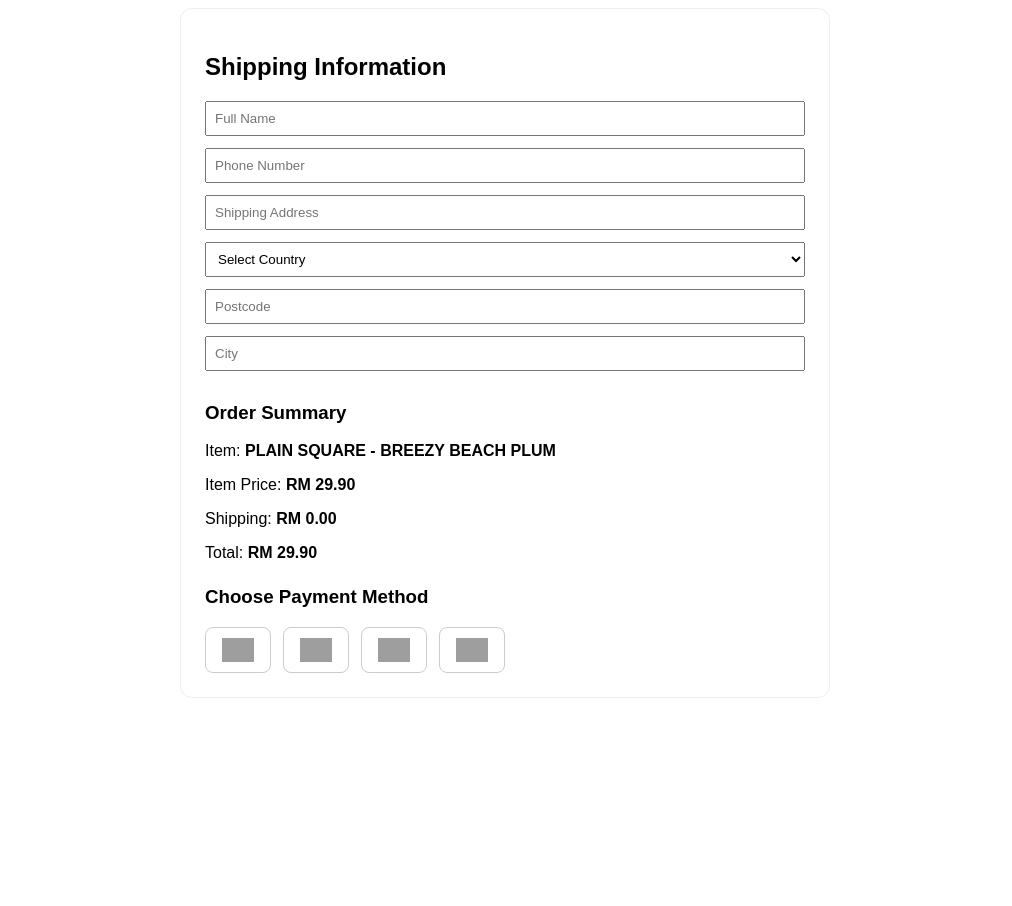
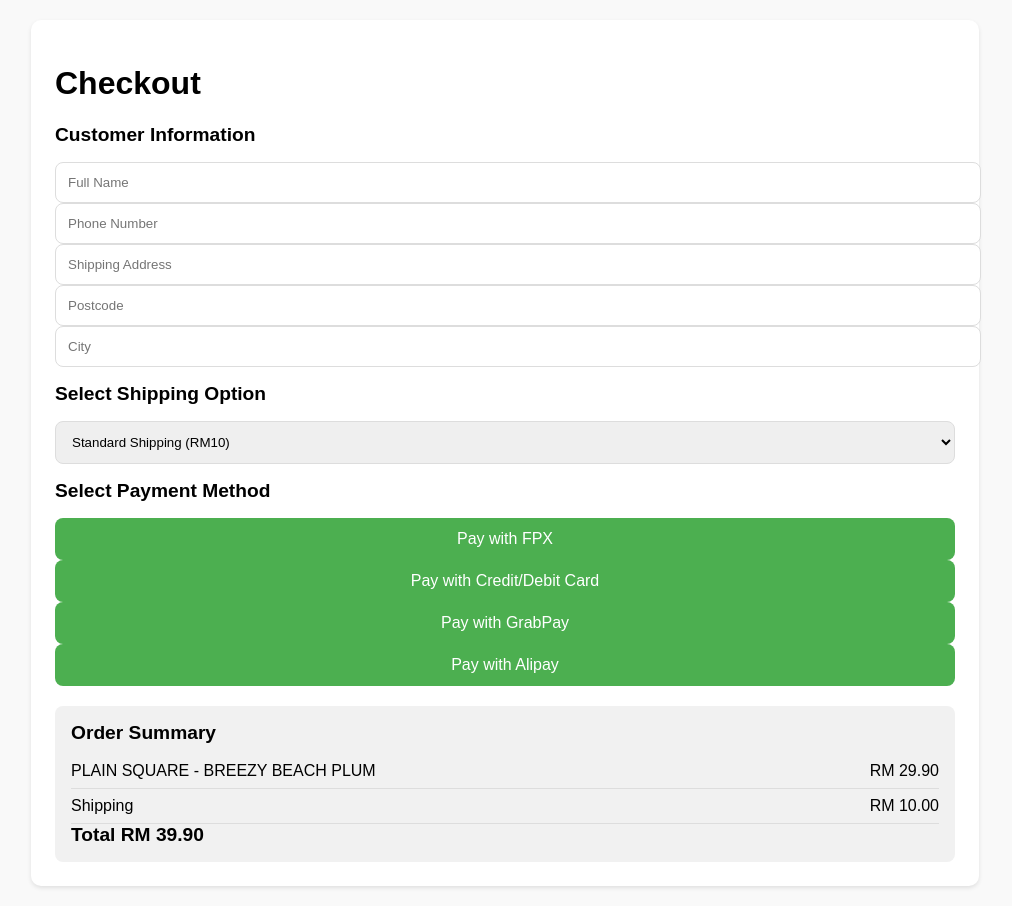
Before and after one commit to lyanadyana/stripe-fpx-checkout, a website: page index.html in a window 1280 px wide. Shown: the whole page, without its empty margins (135-1147 px from the left). Before the commit the page ends 800 px from the top, so only its background shows below. Drawn offline with Linux system fonts and the light colour scheme; grey boxes are pictures that could not be loaded.

Commit message:
Update index.html

```diff
--- a/index.html
+++ b/index.html
@@ -1,202 +1,206 @@
-<div style="max-width: 600px; margin: auto; font-family: sans-serif; padding: 24px; border: 1px solid #eee; border-radius: 12px;">
-  <h2>Shipping Information</h2>
-  <input id="fullName" placeholder="Full Name" style="width: 100%; margin-bottom: 12px; padding: 8px;">
-  <input id="phone" placeholder="Phone Number" style="width: 100%; margin-bottom: 12px; padding: 8px;">
-  <input id="address" placeholder="Shipping Address" style="width: 100%; margin-bottom: 12px; padding: 8px;">
-
-  <!-- Input untuk Negara -->
-  <select id="country" style="width: 100%; margin-bottom: 12px; padding: 8px;">
-    <option value="">Select Country</option>
-    <option value="malaysia">Malaysia</option>
-    <option value="other">Other</option>
-  </select>
-
-  <!-- Input untuk Postcode -->
-  <input id="postcode" placeholder="Postcode" style="width: 100%; margin-bottom: 12px; padding: 8px;">
-
-  <!-- Dropdown untuk State (Negeri) - Default tidak muncul -->
-  <select id="state" style="width: 100%; margin-bottom: 12px; padding: 8px; display: none;">
-    <option value="">Select State</option>
-    <!-- Semenanjung Malaysia -->
-    <option value="selangor">Selangor</option>
-    <option value="johor">Johor</option>
-    <option value="kedah">Kedah</option>
-    <option value="kelantan">Kelantan</option>
-    <option value="melaka">Melaka</option>
-    <option value="negeri sembilan">Negeri Sembilan</option>
-    <option value="pahang">Pahang</option>
-    <option value="perak">Perak</option>
-    <option value="perlis">Perlis</option>
-    <option value="pulau pinang">Pulau Pinang</option>
-    <option value="terengganu">Terengganu</option>
-    <option value="kuala lumpur">Kuala Lumpur</option>
-    <option value="putrajaya">Putrajaya</option>
-
-    <!-- Sabah & Sarawak -->
-    <option value="sabah">Sabah</option>
-    <option value="sarawak">Sarawak</option>
-    <option value="labuan">Labuan</option>
-  </select>
-
-  <!-- Input untuk State (manual, jika bukan Malaysia) -->
-  <input id="stateManual" placeholder="State (if not Malaysia)" style="width: 100%; margin-bottom: 12px; padding: 8px; display: none;">
-
-  <input id="city" placeholder="City" style="width: 100%; margin-bottom: 12px; padding: 8px;">
-
-  <h3>Order Summary</h3>
-  <p>Item: <strong>PLAIN SQUARE - BREEZY BEACH PLUM</strong></p>
-  <p>Item Price: <strong>RM <span id="itemAmount">29.90</span></strong></p>
-  <p>Shipping: <strong>RM <span id="shippingFee">0.00</span></strong></p>
-  <p>Total: <strong>RM <span id="totalAmount">29.90</span></strong></p>
-
-  <h3 style="margin-top: 24px;">Choose Payment Method</h3>
-  <div style="display: flex; flex-wrap: wrap; gap: 12px; margin-top: 10px;">
-    <button onclick="pay('fpx')" class="pay-btn"><img src="https://static1.squarespace.com/static/6832bef596c05e4a77e1dd4f/t/687676bd4a954276e81fb144/1752594109396/FPX-Logo.png" height="24" alt="FPX"></button>
-    <button onclick="pay('grabpay')" class="pay-btn"><img src="https://static1.squarespace.com/static/6832bef596c05e4a77e1dd4f/t/68767787089e8e235490babc/1752594311288/GrabPay_Final_Logo_RGB_green_StackedVersion-01.png" height="24" alt="GrabPay"></button>
-    <button onclick="pay('alipay')" class="pay-btn"><img src="https://static1.squarespace.com/static/6832bef596c05e4a77e1dd4f/t/687677c00057f916c516c4ca/1752594368748/62b1e77b56b6848f8bec9031.png" height="24" alt="Alipay"></button>
-    <button onclick="pay('card')" class="pay-btn"><img src="https://static1.squarespace.com/static/6832bef596c05e4a77e1dd4f/t/687677f99df7ce1477a1b709/1752594425883/credit-or-debit-card-visa-mastercard-logo-hd-transparent-png--comdlpng6953127.jpg" height="24" alt="Card"></button>
-  </div>
-</div>
-
-<style>
-  .pay-btn {
-    padding: 10px 16px;
-    border: 1px solid #ccc;
-    background: #fff;
-    border-radius: 8px;
-    cursor: pointer;
-    transition: box-shadow 0.3s;
-  }
-  .pay-btn:hover {
-    box-shadow: 0 0 0 3px rgba(0, 0, 0, 0.1);
-  }
-  .pay-btn img {
-    display: block;
-    margin: auto;
-  }
-</style>
-
-<script>
-  const itemPrice = 29.90;  // Harga item dalam MYR
-  const itemAmountInSen = 2990; // Harga item dalam sen (RM29.90 = 2990 sen)
-
-  // Daftar negeri dan harga penghantaran berdasarkan negeri
-  const shippingRates = {
-    "selangor": 1000, // RM10 untuk Selangor
-    "johor": 1000, // RM10 untuk Johor
-    "kedah": 1000, // RM10 untuk Kedah
-    "kelantan": 1000, // RM10 untuk Kelantan
-    "melaka": 1000, // RM10 untuk Melaka
-    "negeri sembilan": 1000, // RM10 untuk Negeri Sembilan
-    "pahang": 1000, // RM10 untuk Pahang
-    "perak": 1000, // RM10 untuk Perak
-    "perlis": 1000, // RM10 untuk Perlis
-    "pulau pinang": 1000, // RM10 untuk Pulau Pinang
-    "terengganu": 1000, // RM10 untuk Terengganu
-    "kuala lumpur": 1000, // RM10 untuk Kuala Lumpur
-    "putrajaya": 1000, // RM10 untuk Putrajaya
-
-    // Sabah & Sarawak
-    "sabah": 1900, // RM19 untuk Sabah
-    "sarawak": 1900, // RM19 untuk Sarawak
-    "labuan": 1900  // RM19 untuk Labuan
-  };
-
-  // Fungsi untuk kemas kini harga penghantaran dan jumlah total
-  function updateShippingFeeAndTotal(state) {
-    let shipping = 0;
-
-    // Semak berdasarkan negeri
-    state = state.toLowerCase(); // Pastikan tiada masalah case-sensitive
-
-    // Tentukan harga penghantaran berdasarkan negeri
-    if (shippingRates[state]) {
-      shipping = shippingRates[state]; // Dapatkan harga penghantaran dari `shippingRates`
-    } else {
-      // Jika tidak sah, set penghantaran kepada RM0
-      shipping = 0;
+<!DOCTYPE html>
+<html lang="en">
+<head>
+  <meta charset="UTF-8">
+  <meta name="viewport" content="width=device-width, initial-scale=1.0">
+  <title>Checkout</title>
+  <style>
+    body {
+      font-family: Arial, sans-serif;
+      padding: 20px;
+      margin: 0;
+      box-sizing: border-box;
+      background-color: #f9f9f9;
     }
 
-    // Kemas kini shipping fee dan total amount
-    if (shipping > 0) {
-      document.getElementById("shippingFee").textContent = (shipping / 100).toFixed(2); // Kemaskini penghantaran
-      const total = itemPrice + shipping / 100; // Kira jumlah total
-      document.getElementById("totalAmount").textContent = total.toFixed(2); // Kemaskini total
-    } else {
-      // Jika tidak sah, set penghantaran kepada RM0
-      document.getElementById("shippingFee").textContent = "0.00";
-      document.getElementById("totalAmount").textContent = itemPrice.toFixed(2);
+    .checkout-container {
+      max-width: 900px;
+      margin: auto;
+      background: #fff;
+      padding: 24px;
+      border-radius: 10px;
+      box-shadow: 0 2px 4px rgba(0, 0, 0, 0.1);
     }
-  }
 
-  // Kemaskini penghantaran apabila negeri dipilih atau ditulis
-  document.getElementById("country").addEventListener("change", function () {
-    const country = document.getElementById("country").value;
+    .section-title {
+      font-size: 1.2em;
+      font-weight: bold;
+      margin-bottom: 16px;
+    }
 
-    // Jika Malaysia dipilih, tunjukkan dropdown state
-    if (country === "malaysia") {
-      document.getElementById("state").style.display = "block";
-      document.getElementById("stateManual").style.display = "none";
-    } else {
-      // Jika bukan Malaysia, tunjukkan input manual untuk state
-      document.getElementById("state").style.display = "none";
-      document.getElementById("stateManual").style.display = "block";
+    .input-group {
+      margin-bottom: 16px;
     }
-  });
 
-  // Kemaskini penghantaran apabila negeri dimasukkan
-  document.getElementById("state").addEventListener("change", function () {
-    const stateInput = document.getElementById("state").value.trim(); // Ambil nilai negeri
-    updateShippingFeeAndTotal(stateInput);  // Kemas kini penghantaran berdasarkan negeri yang dipilih
-  });
+    .input-group input,
+    .input-group select {
+      width: 100%;
+      padding: 12px;
+      border: 1px solid #ddd;
+      border-radius: 8px;
+    }
 
-  // Fungsi pembayaran apabila kaedah dipilih
-  async function pay(method) {
-    // Ambil data penghantaran
-    const shipping = parseFloat(document.getElementById("shippingFee").textContent) * 100; // Tukar kepada sen
-    const totalAmount = itemAmountInSen + shipping; // Jumlah dalam sen
+    .button {
+      background-color: #4CAF50;
+      color: white;
+      padding: 12px 24px;
+      border: none;
+      border-radius: 8px;
+      cursor: pointer;
+      font-size: 1em;
+      display: block;
+      width: 100%;
+    }
 
-    const body = {
-      method: method,
-      amount: totalAmount, // Jumlah pembayaran termasuk shipping
-      product: "PLAIN SQUARE - BREEZY BEACH PLUM", // Nama produk
-      customer: {
-        name: document.getElementById("fullName").value,
-        phone: document.getElementById("phone").value, // Ambil nombor telefon
-        address: document.getElementById("address").value,
-        postcode: document.getElementById("postcode").value,
-        state: document.getElementById("state").value || document.getElementById("stateManual").value,  // Ambil nilai state
-        city: document.getElementById("city").value,
+    .button:hover {
+      background-color: #45a049;
+    }
+
+    .summary-container {
+      background-color: #f1f1f1;
+      padding: 16px;
+      border-radius: 8px;
+      margin-top: 20px;
+    }
+
+    .summary-title {
+      font-size: 1.2em;
+      font-weight: bold;
+      margin-bottom: 10px;
+    }
+
+    .summary-item {
+      display: flex;
+      justify-content: space-between;
+      padding: 8px 0;
+      border-bottom: 1px solid #ddd;
+    }
+
+    .summary-total {
+      font-size: 1.2em;
+      font-weight: bold;
+    }
+
+    /* Responsive Design */
+    @media (max-width: 600px) {
+      .checkout-container {
+        padding: 16px;
       }
+
+      .button {
+        font-size: 1.1em;
+      }
+    }
+  </style>
+</head>
+
+<body>
+
+  <div class="checkout-container">
+    <h1>Checkout</h1>
+
+    <!-- Customer Information Section -->
+    <div class="input-group">
+      <div class="section-title">Customer Information</div>
+      <input type="text" id="fullName" placeholder="Full Name">
+      <input type="text" id="phone" placeholder="Phone Number">
+      <input type="text" id="address" placeholder="Shipping Address">
+      <input type="text" id="postcode" placeholder="Postcode">
+      <input type="text" id="city" placeholder="City">
+    </div>
+
+    <!-- Shipping Options Section -->
+    <div class="input-group">
+      <div class="section-title">Select Shipping Option</div>
+      <select id="shippingOption">
+        <option value="standard">Standard Shipping (RM10)</option>
+        <option value="express">Express Shipping (RM20)</option>
+      </select>
+    </div>
+
+    <!-- Payment Method Section -->
+    <div class="input-group">
+      <div class="section-title">Select Payment Method</div>
+      <button class="button" onclick="pay('fpx')">Pay with FPX</button>
+      <button class="button" onclick="pay('card')">Pay with Credit/Debit Card</button>
+      <button class="button" onclick="pay('grabpay')">Pay with GrabPay</button>
+      <button class="button" onclick="pay('alipay')">Pay with Alipay</button>
+    </div>
+
+    <!-- Order Summary Section -->
+    <div class="summary-container">
+      <div class="summary-title">Order Summary</div>
+      <div id="orderSummary">
+        <!-- Dynamic Order Summary will be generated here -->
+      </div>
+    </div>
+  </div>
+
+  <script>
+    // Example cart data for demonstration
+    const cartItems = [
+      { name: "PLAIN SQUARE - BREEZY BEACH PLUM", price: 29.90, quantity: 1 },
+      // Add more items as necessary
+    ];
+
+    const shippingRates = {
+      "standard": 10,
+      "express": 20
     };
 
-    // Panggil API untuk mencipta sesi pembayaran
-    const res = await fetch("/api/checkout-session", {
-      method: "POST",
-      headers: { "Content-Type": "application/json" },
-      body: JSON.stringify(body)
-    });
+    // Function to generate order summary
+    function generateOrderSummary() {
+      const orderSummaryDiv = document.getElementById('orderSummary');
+      let totalPrice = 0;
 
-    const data = await res.json();
-    if (data?.url) {
-      window.location.href = data.url; // Redirect ke halaman pembayaran Stripe
-    } else {
-      alert("Error creating payment session.");
+      // Loop through cart items and generate order summary
+      cartItems.forEach(item => {
+        const itemTotal = item.price * item.quantity;
+        totalPrice += itemTotal;
+        const itemElement = `
+          <div class="summary-item">
+            <span>${item.name}</span>
+            <span>RM ${itemTotal.toFixed(2)}</span>
+          </div>
+        `;
+        orderSummaryDiv.innerHTML += itemElement;
+      });
+
+      // Calculate shipping fee based on selected shipping option
+      const shippingOption = document.getElementById('shippingOption').value;
+      const shippingFee = shippingRates[shippingOption];
+      totalPrice += shippingFee;
+
+      // Add shipping and total to summary
+      const shippingElement = `
+        <div class="summary-item">
+          <span>Shipping</span>
+          <span>RM ${shippingFee.toFixed(2)}</span>
+        </div>
+      `;
+      orderSummaryDiv.innerHTML += shippingElement;
+
+      const totalElement = `
+        <div class="summary-total">
+          <span>Total</span>
+          <span>RM ${totalPrice.toFixed(2)}</span>
+        </div>
+      `;
+      orderSummaryDiv.innerHTML += totalElement;
     }
-@media (max-width: 600px) {
-  .pay-btn {
-    width: 100%; /* Butang pembayaran akan mengisi lebar penuh di peranti mudah alih */
-  }
 
-  input, select {
-    padding: 10px; /* Sesuaikan padding */
-    font-size: 1em; /* Sesuaikan saiz font */
-  }
+    // Update order summary when shipping option changes
+    document.getElementById('shippingOption').addEventListener('change', generateOrderSummary);
 
-  .checkout-container {
-    padding: 16px;
-  }
-}
+    // Call the function to generate the summary on page load
+    generateOrderSummary();
 
-  }
-</script>
+    // Payment handling
+    function pay(method) {
+      alert(`You selected: ${method} payment`);
+      // Implement payment logic here
+    }
+  </script>
+
+</body>
+</html>
```
